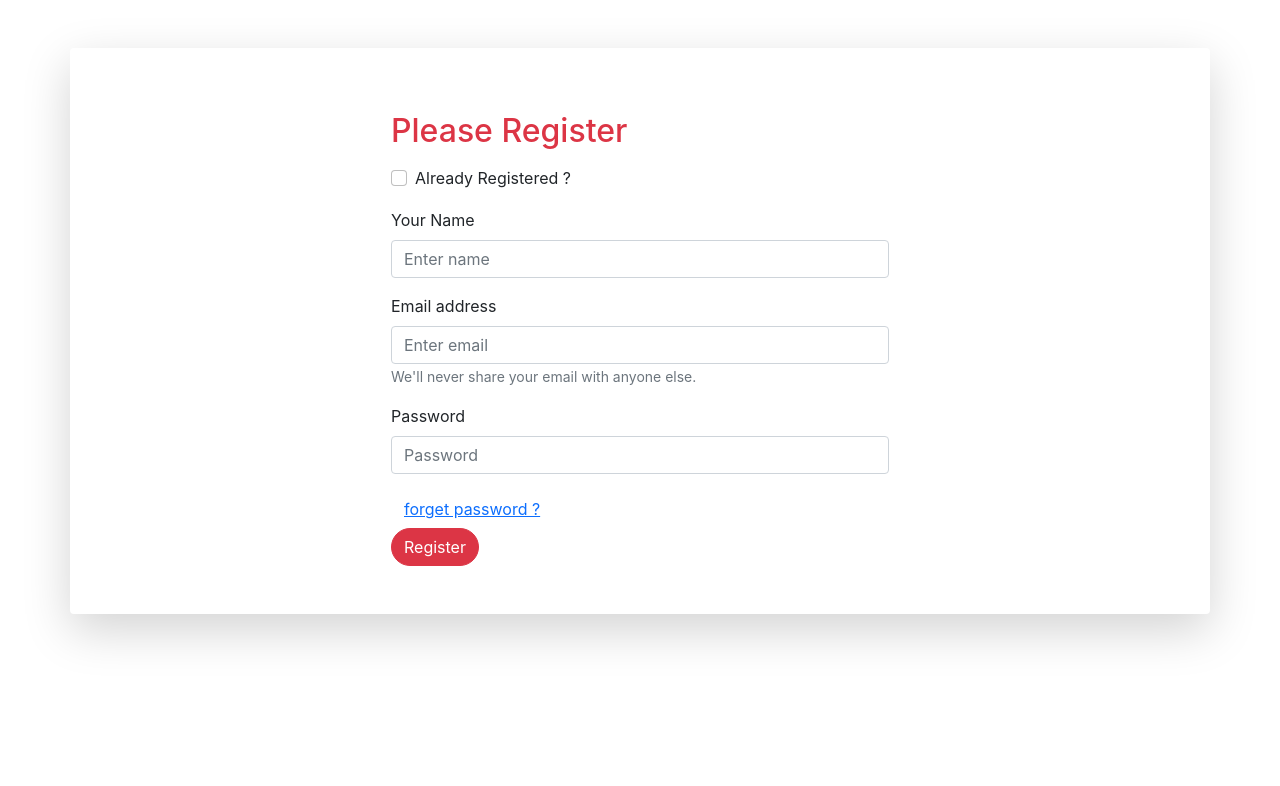
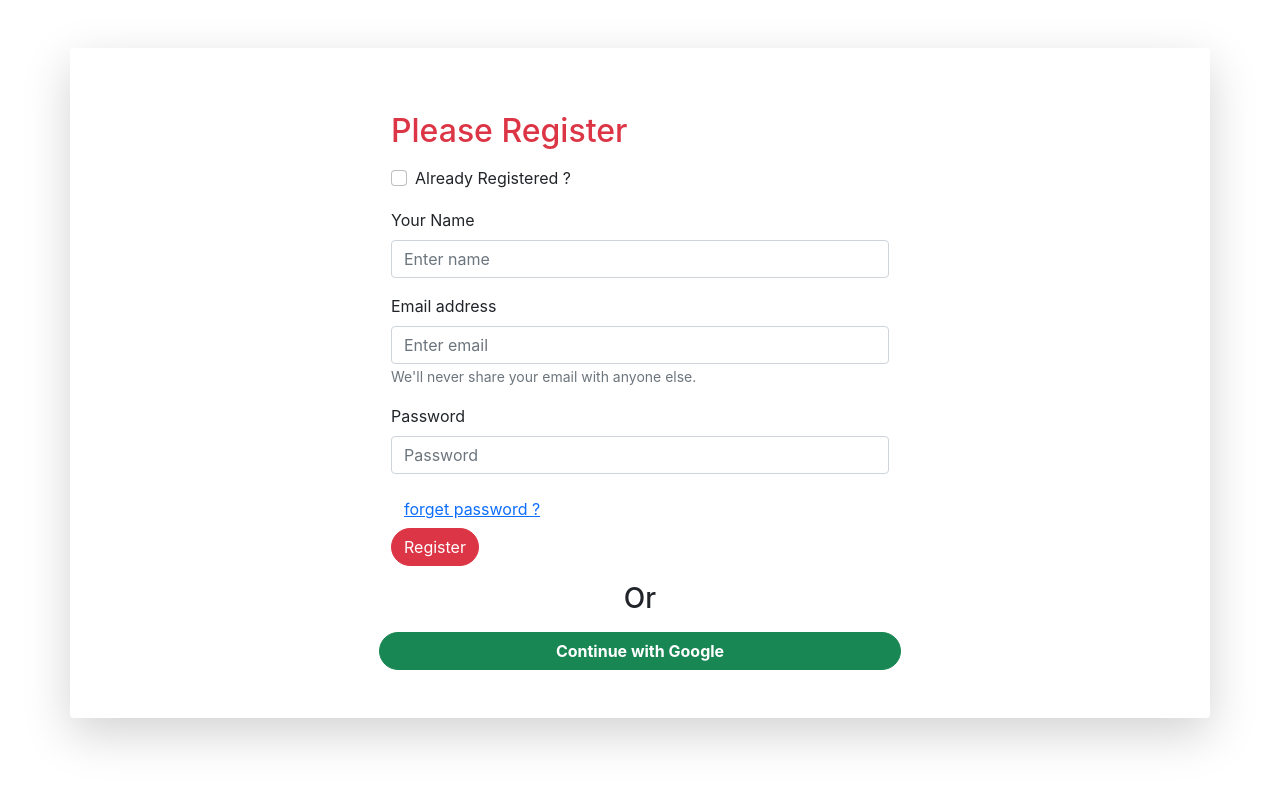
Before and after one commit to laksor/react-firebase-auth, a React (Create React App) app: page / in a window 1280 px wide. Shown: the top 786 px of the page. Built offline with nearby package versions, Linux system fonts and the light colour scheme.

Commit message:
google sign in added

```diff
--- a/src/App.js
+++ b/src/App.js
@@ -2,9 +2,11 @@ import "./App.css";
 import {
   createUserWithEmailAndPassword,
   getAuth,
+  GoogleAuthProvider,
   sendEmailVerification,
   sendPasswordResetEmail,
   signInWithEmailAndPassword,
+  signInWithPopup,
   updateProfile,
 } from "firebase/auth";
 import app from "./firebase.init";
@@ -99,6 +101,18 @@ function App() {
     });
   };
 
+  const handleGoogle = () =>{
+    const provider = new GoogleAuthProvider();
+    signInWithPopup(auth, provider)
+    .then((result) =>{
+      const user = result.user;
+      console.log(user);
+    })
+    .catch((error) =>{
+      setError(error.message);
+    })
+  };
+
   return (
     <div>
       <Container className="shadow-lg p-5 mt-5 rounded">
@@ -167,6 +181,9 @@ function App() {
               {registered ? "Login" : "Register"}
             </Button>
           </Form>
+
+          <h3 className="mt-3 text-center"> Or </h3>
+          <Button onClick={handleGoogle} className="btn btn-success fw-bold rounded-pill mt-2">Continue with Google</Button>
         </Row>
       </Container>
     </div>
```
